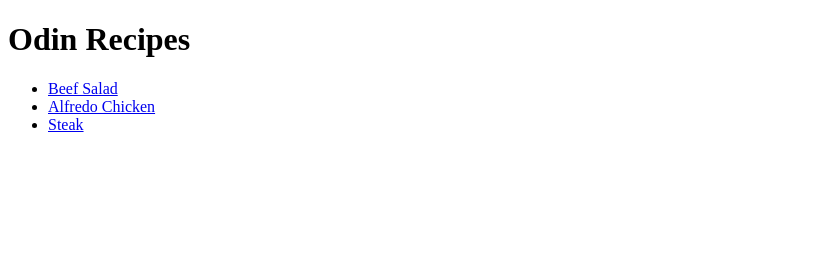
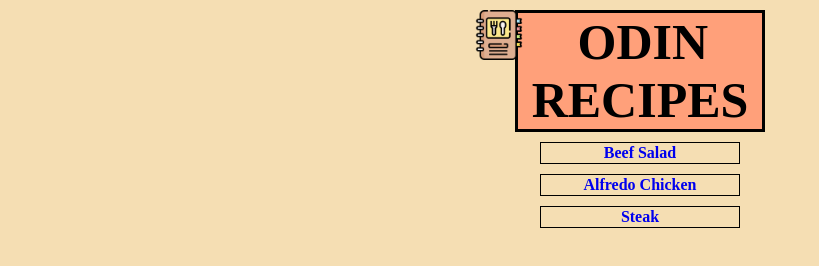
Before and after one commit to dolarlayang/odin-recipes, a plain HTML site: page index.html in a window 1280 px wide. Shown: the whole page, without its empty margins (0-819 px from the left). Drawn offline with Linux system fonts and the light colour scheme.

Commit message:
Updated homepage

```diff
--- a/index.html
+++ b/index.html
@@ -3,13 +3,17 @@
     <head>
         <meta charset="utf-8">
         <title>Odin Recipes</title>
+        <link rel="stylesheet" href="style.css">
     </head>
     <body>
-        <h1>Odin Recipes</h1>
-        <ul>
-            <li><a href="./recipes/beefsalad.html">Beef Salad</a></li>
-            <li><a href="./recipes/alfredochicken.html">Alfredo Chicken</a></li>
-            <li><a href="./recipes/steak.html">Steak</a></li>
-        </ul>
+            <img src="images/recipeOdin.png" alt="Odin Icon" id="recipeIcon" width="50px">
+            <h1 class="title">Odin Recipes</h1>
+        <nav>
+            <ul>
+                <li><a href="./recipes/beefsalad.html" class="button">Beef Salad</a></li>
+                <li><a href="./recipes/alfredochicken.html" class="button">Alfredo Chicken</a></li>
+                <li><a href="./recipes/steak.html" class="button">Steak</a></li>
+            </ul>
+        </nav>
     </body>
 </html>
--- /dev/null
+++ b/style.css
@@ -0,0 +1,38 @@
+* {
+    /* box-sizing: border-box; */
+    box-sizing: border-box;
+    margin: 0px;
+    padding: 0px;
+    background-color: wheat;
+}
+
+li {
+    color: black;
+    border: solid 1px black;
+    padding: 1px;
+    list-style: none;
+    margin: 10px auto;
+    width: 200px;
+    text-align: center;
+    font-weight: bold;
+}
+
+a {
+    text-decoration: none;
+}
+
+.title {
+    width: 250px;
+    font-size: 50px;
+    border: solid 3px black;
+    text-transform: uppercase;
+    text-align: center;
+    background-color: lightsalmon;
+    margin: 10px auto;
+}
+
+#recipeIcon {
+    float: left;
+    margin-left: 37%;
+    background-color: transparent;
+}
```
Also changed, not shown: recipes/alfredochicken.html (+1 -1 lines), recipes/steak.html (+2 -0 lines), images/recipeOdin.png (added).
